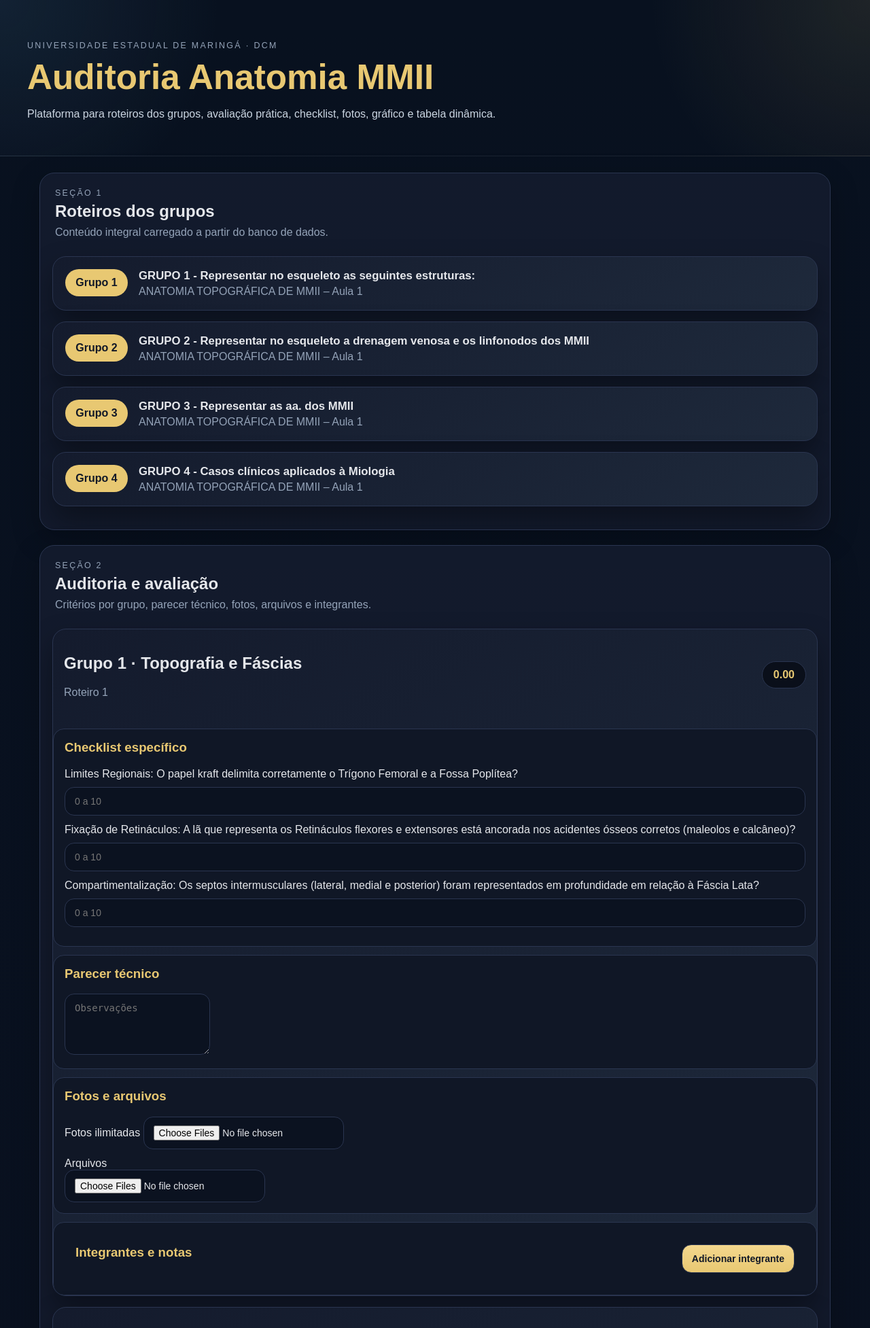
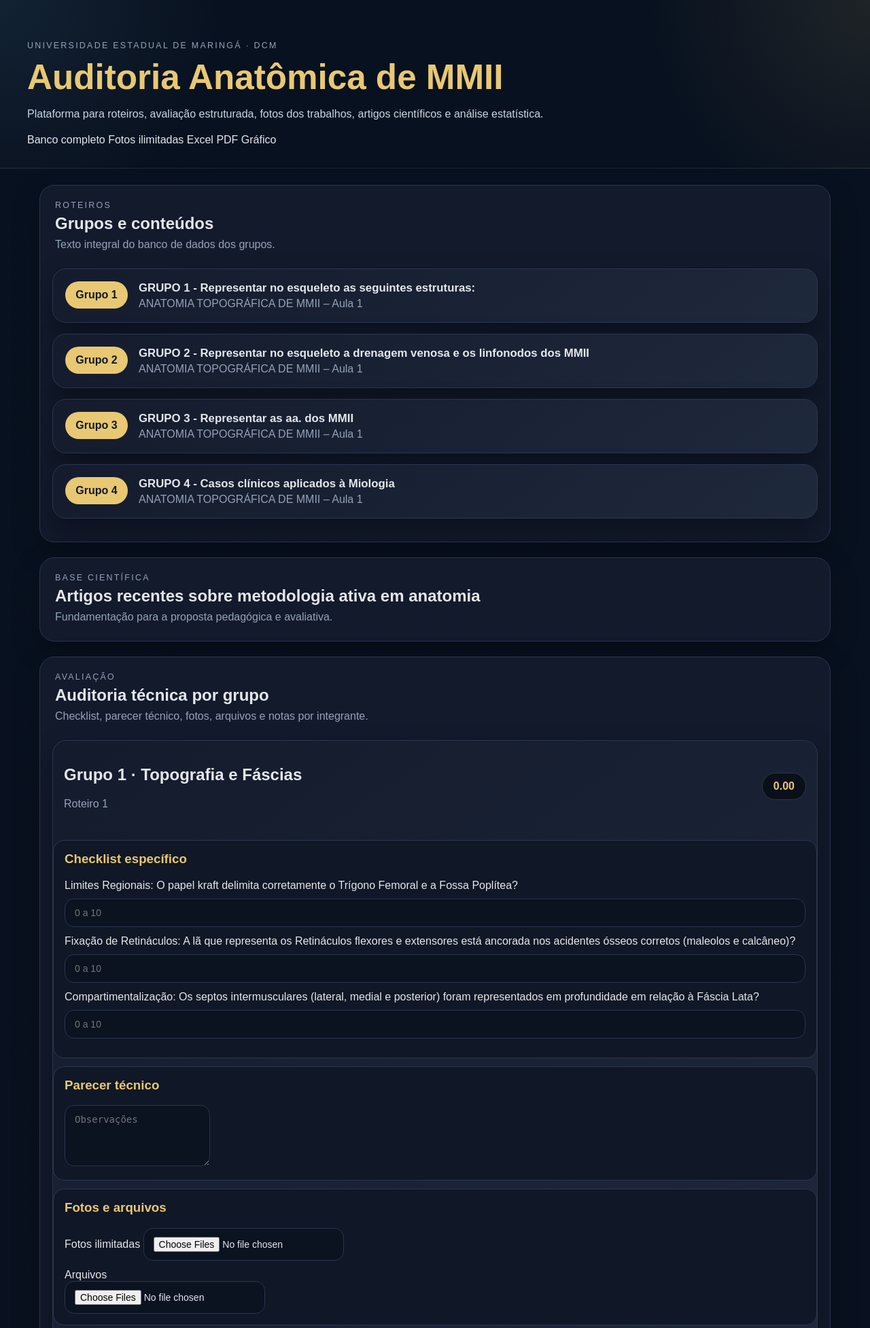
Before and after one commit to pinheiro767/app-med, a Flask app: page / in a window 1280 px wide. Shown: the top 1954 px of the page at 68% size. Run offline with Flask 3, Linux system fonts and the light colour scheme; some libraries are stand-ins or nearby versions.

Commit message:
Update index.html

```diff
--- a/templates/index.html
+++ b/templates/index.html
@@ -3,33 +3,41 @@
 <head>
   <meta charset="UTF-8">
   <meta name="viewport" content="width=device-width, initial-scale=1.0">
-  <title>Auditoria Anatomia MMII</title>
+  <title>Auditoria Anatômica MMII</title>
 
+  <link rel="manifest" href="/manifest.json">
   <link rel="stylesheet" href="/static/css/style.css">
+
   <script src="https://cdn.jsdelivr.net/npm/chart.js"></script>
   <script src="https://cdnjs.cloudflare.com/ajax/libs/jspdf/2.5.1/jspdf.umd.min.js"></script>
   <script src="https://cdn.jsdelivr.net/npm/html2canvas@1.4.1/dist/html2canvas.min.js"></script>
 </head>
 <body>
-
   <header class="hero">
     <div class="hero-content">
       <p class="eyebrow">Universidade Estadual de Maringá · DCM</p>
-      <h1>Auditoria Anatomia MMII</h1>
+      <h1>Auditoria Anatômica de MMII</h1>
       <p class="hero-subtitle">
-        Plataforma para roteiros dos grupos, avaliação prática, checklist, fotos, gráfico e tabela dinâmica.
+        Plataforma para roteiros, avaliação estruturada, fotos dos trabalhos, artigos científicos e análise estatística.
       </p>
+
+      <div class="hero-chips">
+        <span class="chip">Banco completo</span>
+        <span class="chip">Fotos ilimitadas</span>
+        <span class="chip">Excel</span>
+        <span class="chip">PDF</span>
+        <span class="chip">Gráfico</span>
+      </div>
     </div>
   </header>
 
-  <main class="container">
-
+  <main class="container" id="app-root">
     <section class="panel">
       <div class="section-top">
         <div>
-          <p class="section-kicker">Seção 1</p>
-          <h2>Roteiros dos grupos</h2>
-          <p class="small">Conteúdo integral carregado a partir do banco de dados.</p>
+          <p class="section-kicker">Roteiros</p>
+          <h2>Grupos e conteúdos</h2>
+          <p class="small">Texto integral do banco de dados dos grupos.</p>
         </div>
       </div>
       <div id="cards" class="cards-grid"></div>
@@ -38,33 +46,41 @@
     <section class="panel">
       <div class="section-top">
         <div>
-          <p class="section-kicker">Seção 2</p>
-          <h2>Auditoria e avaliação</h2>
-          <p class="small">Critérios por grupo, parecer técnico, fotos, arquivos e integrantes.</p>
+          <p class="section-kicker">Base científica</p>
+          <h2>Artigos recentes sobre metodologia ativa em anatomia</h2>
+          <p class="small">Fundamentação para a proposta pedagógica e avaliativa.</p>
+        </div>
+      </div>
+      <div id="articles" class="science-grid"></div>
+    </section>
+
+    <section class="panel">
+      <div class="section-top">
+        <div>
+          <p class="section-kicker">Avaliação</p>
+          <h2>Auditoria técnica por grupo</h2>
+          <p class="small">Checklist, parecer técnico, fotos, arquivos e notas por integrante.</p>
         </div>
       </div>
       <div id="audit"></div>
     </section>
 
     <section class="panel">
-      <div class="section-top">
+      <div class="section-top action-bar">
         <div>
-          <p class="section-kicker">Seção 3</p>
-          <h2>Gráfico</h2>
-          <p class="small">Média automática por grupo.</p>
+          <p class="section-kicker">Estatística</p>
+          <h2>Tabela e gráfico</h2>
+          <p class="small">Exporte os dados avaliados e atualize o gráfico das médias.</p>
+        </div>
+        <div class="button-group">
+          <button type="button" onclick="updateAnalytics()">Atualizar gráfico</button>
+          <button type="button" onclick="exportExcel()">Exportar Excel</button>
+          <button type="button" onclick="gerarPDF()">Gerar PDF</button>
         </div>
       </div>
+
       <div class="chart-wrap">
         <canvas id="chart"></canvas>
-      </div>
-    </section>
-
-    <section class="panel">
-      <div class="section-top">
-        <div>
-          <p class="section-kicker">Seção 4</p>
-          <h2>Tabela geral</h2>
-        </div>
       </div>
 
       <div class="table-wrap">
@@ -72,21 +88,17 @@
           <thead>
             <tr>
               <th>Grupo</th>
+              <th>Área</th>
               <th>Integrante</th>
               <th>Nota</th>
               <th>Observação</th>
+              <th>Média do grupo</th>
             </tr>
           </thead>
           <tbody id="grade-body"></tbody>
         </table>
       </div>
-
-      <div class="actions">
-        <button type="button" onclick="exportExcel()">Exportar Excel</button>
-        <button type="button" onclick="gerarPDF()">Gerar PDF</button>
-      </div>
     </section>
-
   </main>
 
   <script type="module" src="/static/js/app.js"></script>
```
